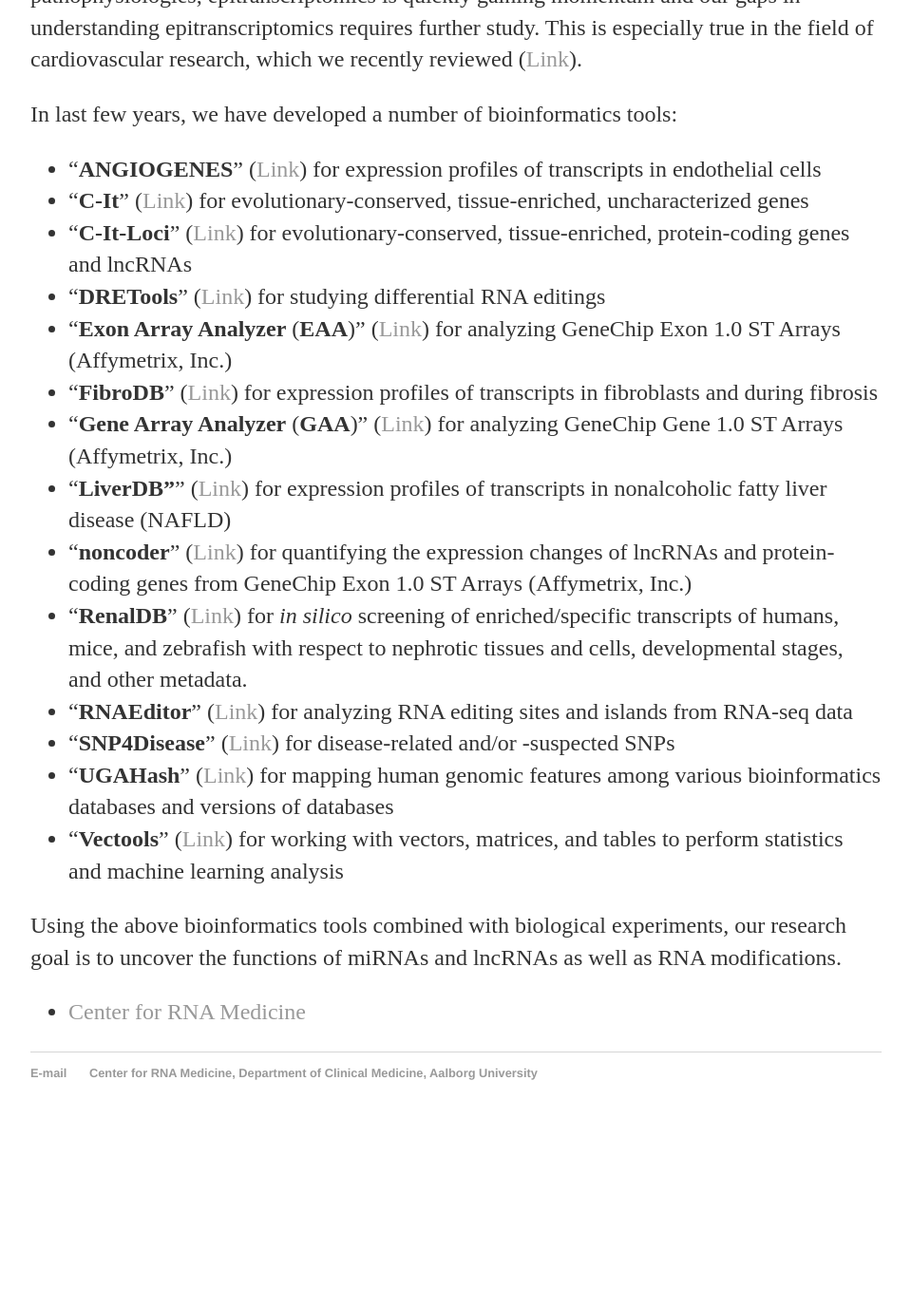
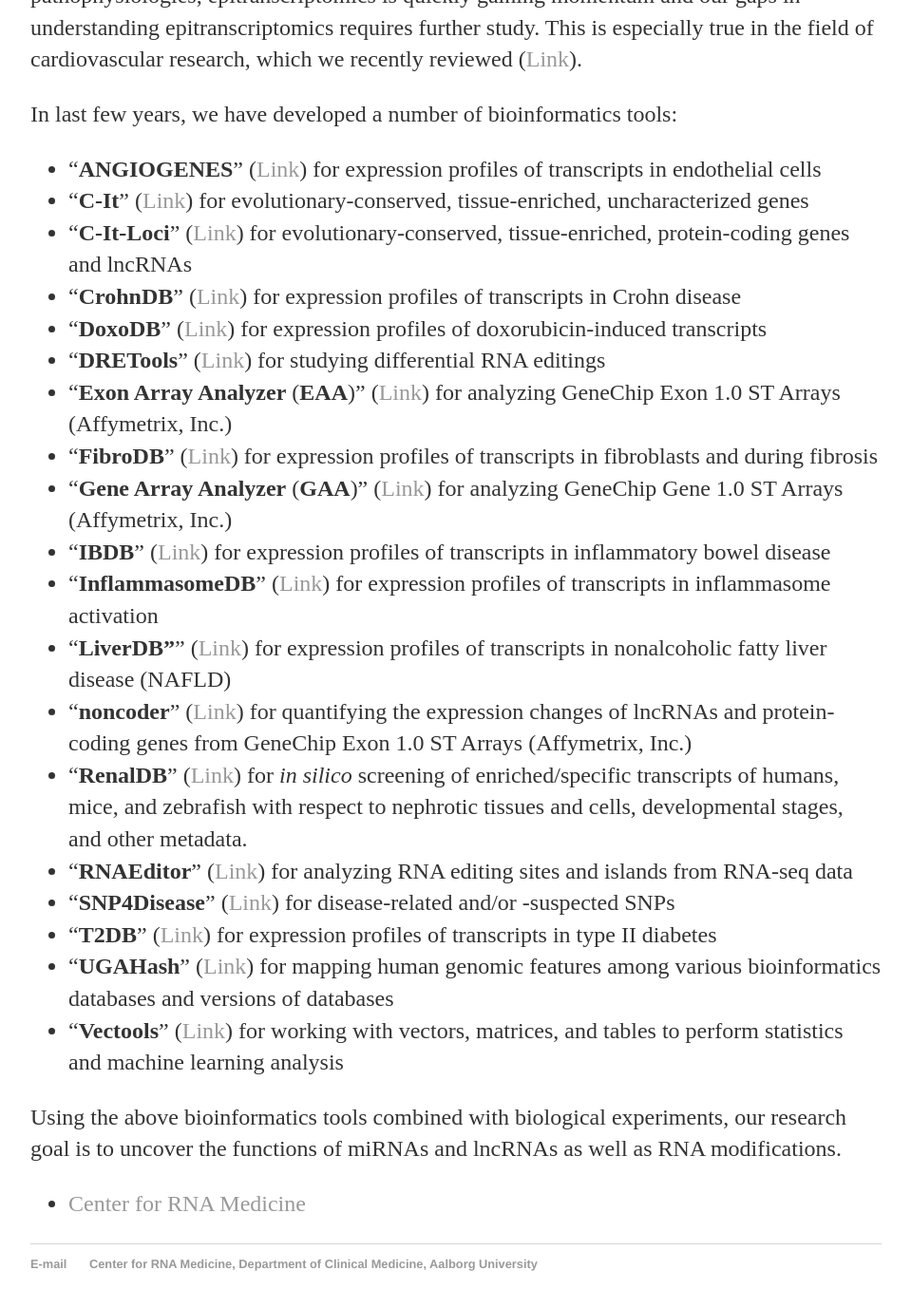
Before and after one commit to heartlncrna/heartlncrna.github.io, a Jekyll site: the page research/overview.html, which Jekyll copies as it is, in a window 1280 px wide and 1400 px high, scrolled down 784 px. Shown: the top 1377 px of the window at 95% size, without its empty margins (160-1119 px from the left). Built offline with Jekyll 4.4.1, drawn with Linux system fonts in a browser that asks for light colours; before the commit the page ends 1983 px from its top, so only the background shows below that.

Commit message:
Update overview.html

```diff
--- a/research/overview.html
+++ b/research/overview.html
@@ -59,6 +59,14 @@ Life on our planet depends on RNA. Despite our early understanding of RNA as an
   					(<a href="http://c-it-loci.uni-frankfurt.de"><span class="ptHyperlink">Link</span></a>)
 					for evolutionary-conserved, tissue-enriched, protein-coding genes and lncRNAs</li>
 
+				<li>“<b>CrohnDB</b>”
+  					(<a href="https://rebeccadistefano.shinyapps.io/CrohnDB/"><span 	class="ptHyperlink">Link</span></a>)
+					for expression profiles of transcripts in Crohn disease</li>
+
+				<li>“<b>DoxoDB</b>”
+  					(<a href="https://rebeccadistefano.shinyapps.io/DoxoDB/"><span class="ptHyperlink">Link</span></a>)
+					for expression profiles of doxorubicin-induced transcripts</li>
+
 				<li>“<b>DRETools</b>”
   					(<a href="https://dretools.bitbucket.io"><span class="ptHyperlink">Link</span></a>)
 					for studying differential RNA editings</li>
@@ -74,6 +82,14 @@ Life on our planet depends on RNA. Despite our early understanding of RNA as an
 				<li>“<b>Gene Array Analyzer</b> (<b>GAA</b>)”
 					(<a href="http://gaa.mpi-bn.mpg.de/"><span class="ptHyperlink">Link</span></a>)
 					for analyzing GeneChip Gene 1.0 ST Arrays (Affymetrix, Inc.)</li>
+
+				<li>“<b>IBDB</b>”
+  					(<a href="https://ibd-db.shinyapps.io/IBDB/"><span class="ptHyperlink">Link</span></a>)
+					for expression profiles of transcripts in inflammatory bowel disease</li>
+
+				<li>“<b>InflammasomeDB</b>”
+  					(<a href="https://qianna0321.shinyapps.io/inflammasomedb/"><span class="ptHyperlink">Link</span></a>)
+					for expression profiles of transcripts in inflammasome activation</li>
 
 				<li>“<b>LiverDB”</b>”
   					(<a href="https://rnamedicine.shinyapps.io/LiverDB/"><span class="ptHyperlink">Link</span></a>)
@@ -91,6 +107,10 @@ Life on our planet depends on RNA. Despite our early understanding of RNA as an
 				<li>“<b>SNP4Disease</b>”
   					(<a href="http://snp4disease.mpi-bn.mpg.de/"><span class="ptHyperlink">Link</span></a>)
   					for disease-related and/or -suspected SNPs</li>
+
+				<li>“<b>T2DB</b>”
+  					(<a href="https://rebeccadistefano.shinyapps.io/T2DB/"><span class="ptHyperlink">Link</span></a>)
+					for expression profiles of transcripts in type II diabetes</li>
 
 				<li>“<b>UGAHash</b>”
   					(<a href="http://ugahash.uni-frankfurt.de"><span class="ptHyperlink">Link</span></a>)
```
